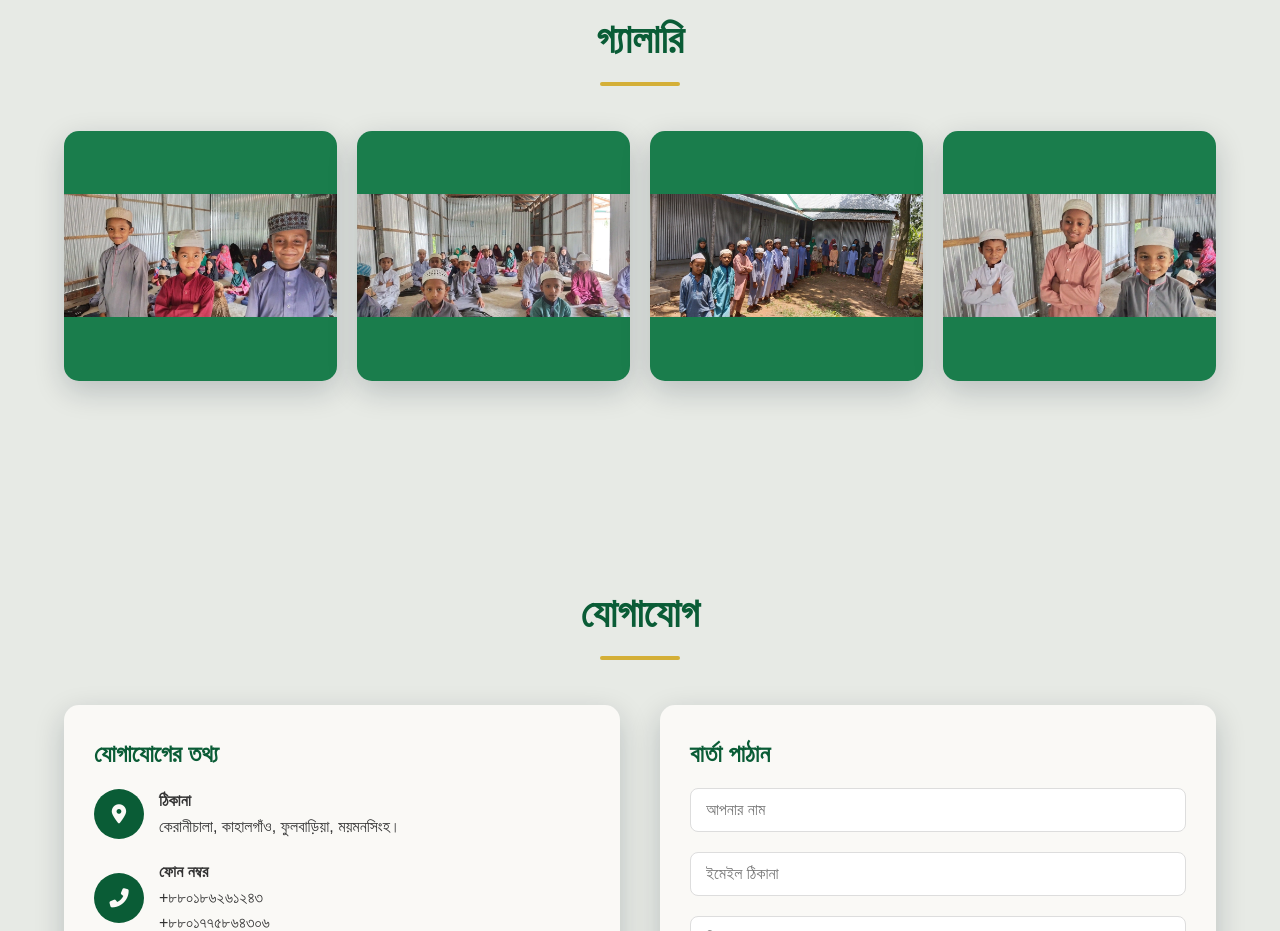
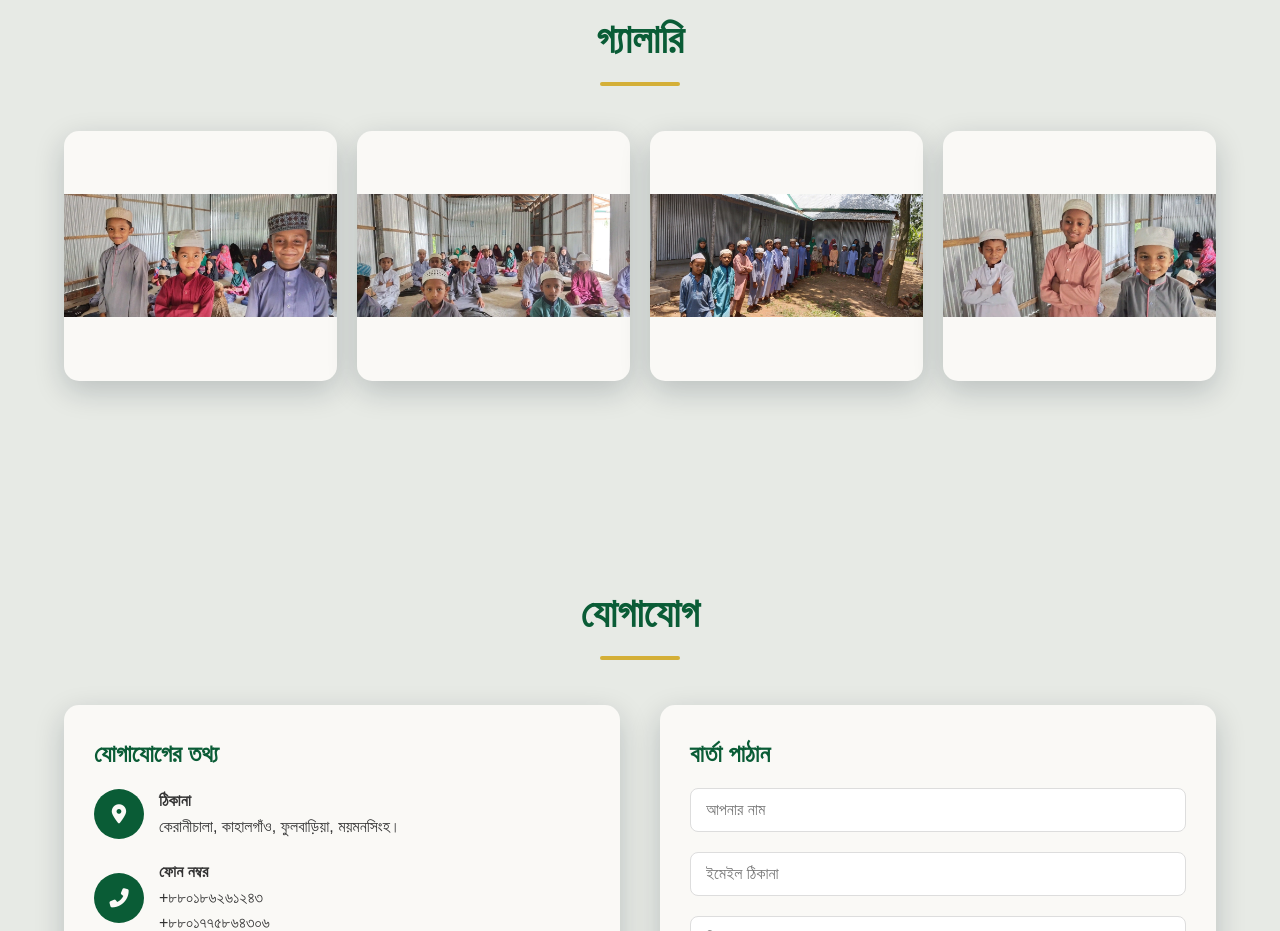
Before and after one commit to moinuddin-25/markazun-nur-madrasah-, a plain HTML site: page index.html in a window 1280 px wide. Shown: the part 4140-5071 px from the top of the page. Drawn offline with Linux system fonts and the light colour scheme.

Commit message:
Update style.css

```diff
--- a/assets/css/style.css
+++ b/assets/css/style.css
@@ -521,7 +521,7 @@
             transition: all 0.3s ease;
             position: relative;
             height: 250px;
-            background: var(--light-green);
+            background: var(--white);
             display: flex;
             align-items: center;
             justify-content: center;
```
